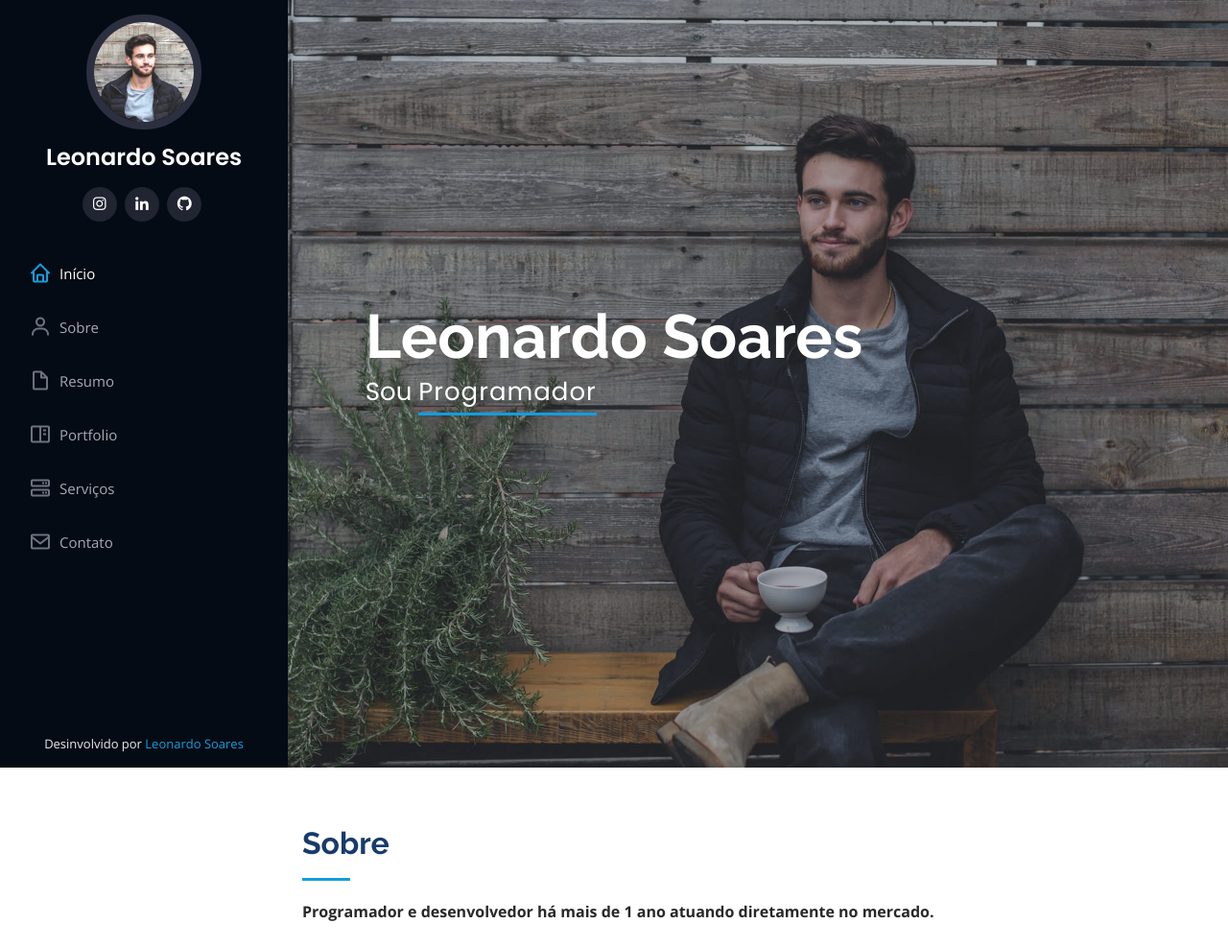
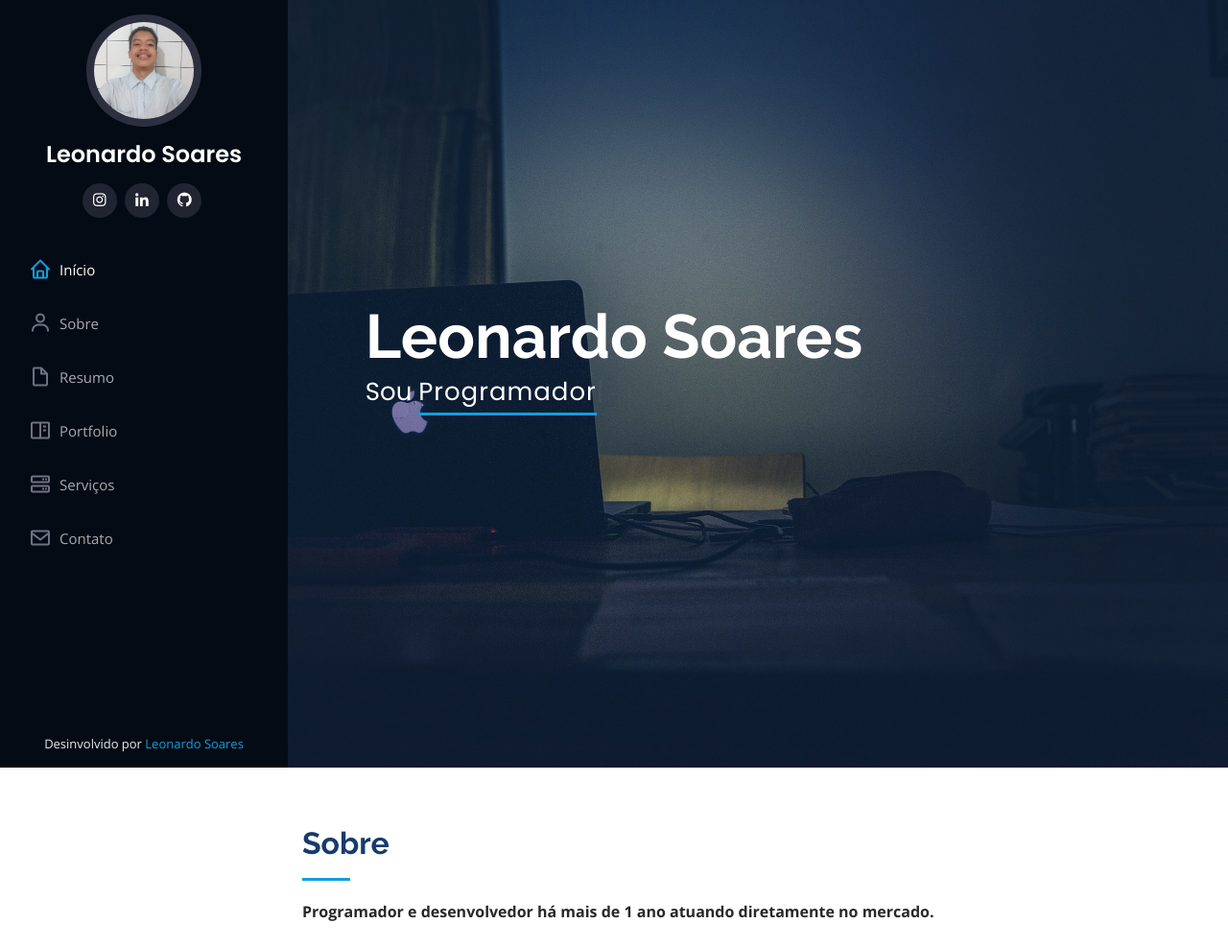
Before and after one commit to Leonardo-Soares/Leonardo-Soares, a PHP site: page / in a window 1280 px wide. Shown: the top 987 px of the page at 96% size. Run offline with PHP 8.4, Linux system fonts and the light colour scheme.

Commit message:
fotos definidas

```diff
--- a/assets/css/style.css
+++ b/assets/css/style.css
@@ -211,7 +211,7 @@ h1, h2, h3, h4, h5, h6 {
 #hero {
   width: 100%;
   height: 100vh;
-  background: url("../img/hero-bg.jpg") top center;
+  background: url("../img/laptop-1571702_1920.jpg") top center;
   background-size: cover;
 }
 
--- a/index.html
+++ b/index.html
@@ -41,7 +41,7 @@
     <div class="d-flex flex-column">
 
       <div class="profile">
-        <img src="assets/img/profile-img.jpg" alt="" class="img-fluid rounded-circle">
+        <img src="assets/img/foto-boa.png" alt="" class="img-fluid rounded-circle">
         <h1 class="text-light"><a href="index.html">Leonardo Soares</a></h1>
         <div class="social-links mt-3 text-center">
           <a target="__blanck" href="https://www.instagram.com/leonardoarqueiro/" class="instagram">
```
Also changed, not shown: assets/img/books-2596809_1920.jpg (added), assets/img/foto-boa.png (added), assets/img/laptop-1571702_1920.jpg (added).
